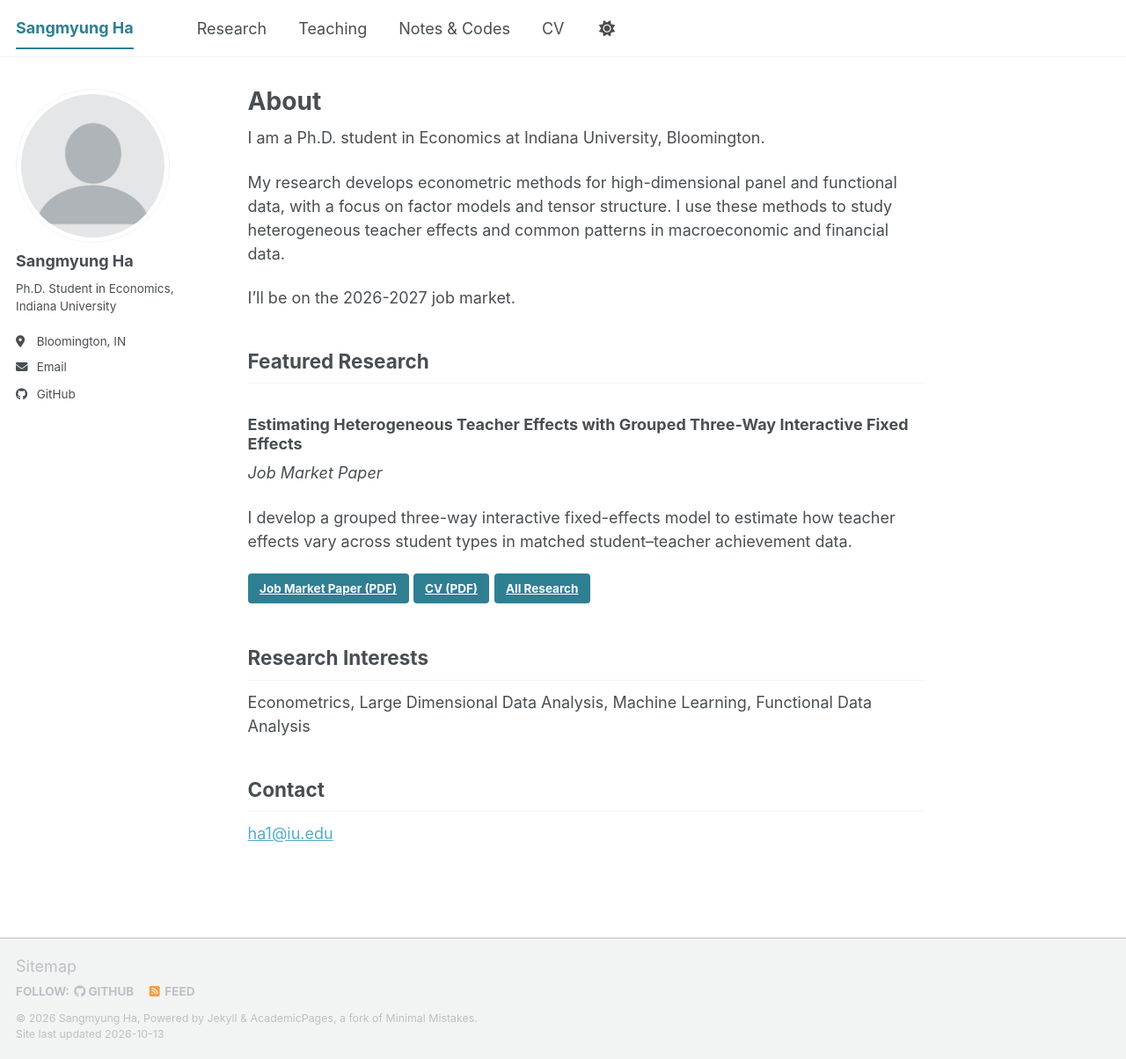
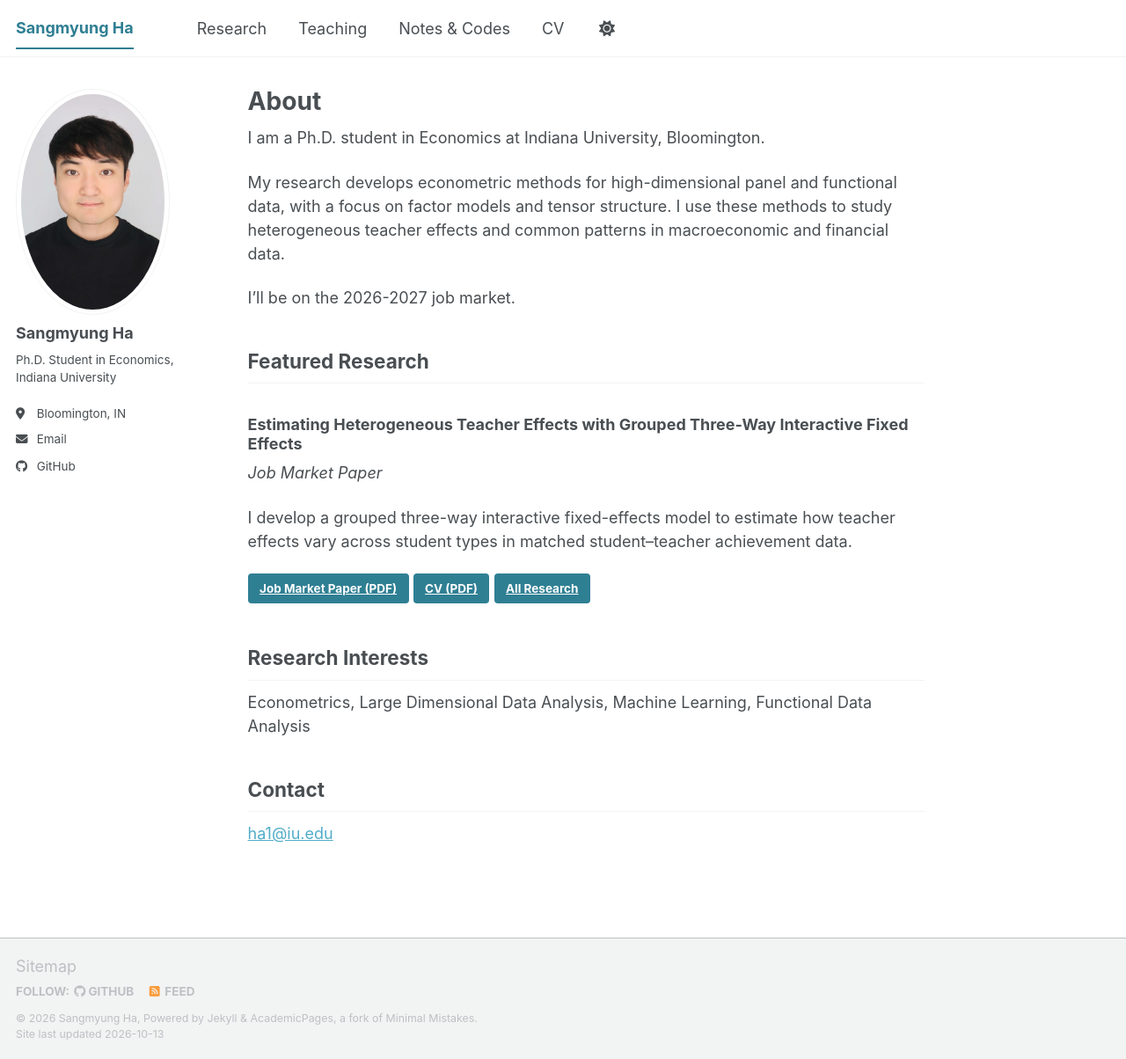
Before and after one commit to Sangmyung3/sangmyung3.github.io, a Jekyll site: the page built from _pages/about.md, in a window 1280 px wide and 1204 px high. Shown: the whole window at 88% size. Built offline with Jekyll 4.4.1, drawn with Linux system fonts in a browser that asks for light colours; a script bundle is joined from its source files by our own code; library files that are not in the unit come from our copies.

Commit message:
update photo

```diff
--- a/_config.yml
+++ b/_config.yml
@@ -23,7 +23,7 @@ repository               : "sangmyung3/sangmyung3.github.io"
 #               Additional customization can be done by editing /_includes/author-profile.html
 author:
   # Biographic information
-  avatar           : "profile.png"
+  avatar           : "ha1_iu_edu-038add87.jpg"
   name             : "Sangmyung Ha"
   pronouns         : # example: "she/her"
   bio              : "Ph.D. Student in Economics, Indiana University"
```
Also changed, not shown: images/ha1_iu_edu-038add87.jpg (added).
